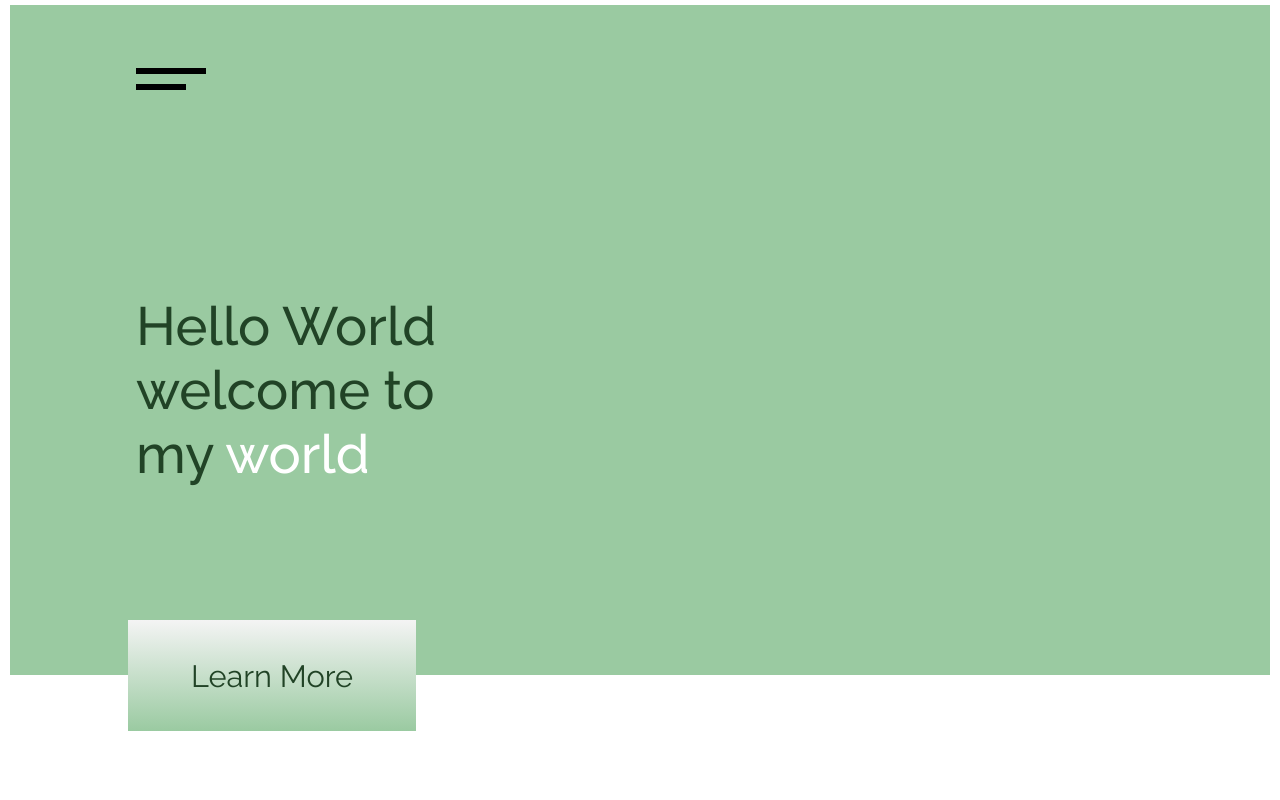
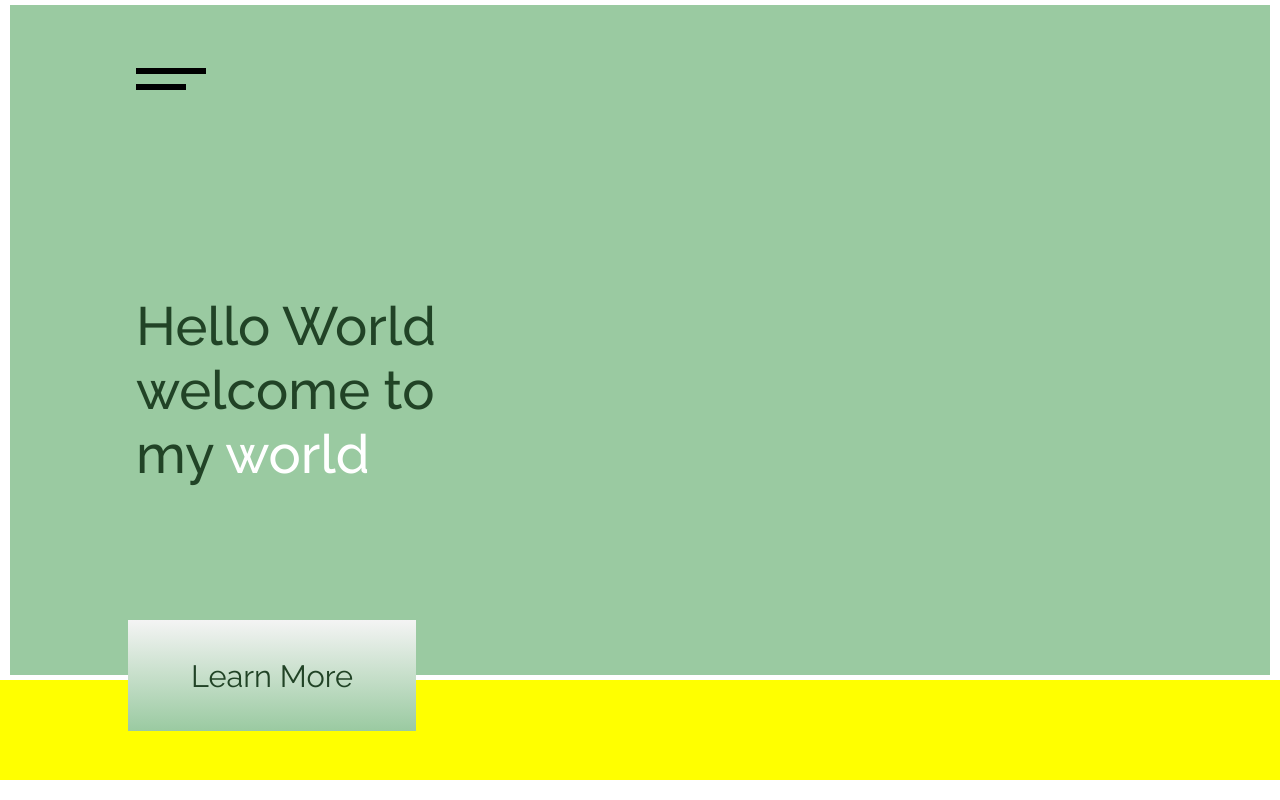
Before and after one commit to michaelpaulcuccia/pixelsandposers, a Next.js app in the folder client/: page / in a window 1280 px wide. Built offline with nearby package versions, Linux system fonts and the light colour scheme.

Commit message:
fullwidth bar!

```diff
--- a/client/pages/index.js
+++ b/client/pages/index.js
@@ -8,6 +8,14 @@ const Wrapper = styled.div`
   width: 100%;
   padding: 5px 10px;
   position: relative;
+  margin: 0 auto;
+  max-width: 1366px;
+`;
+
+const Test = styled.div`
+  height: 100px;
+  width: 100vw;
+  background: yellow;
 `;
 
 export default function Home() {
@@ -30,6 +38,7 @@ export default function Home() {
         content='Learn More'
        />
       </Wrapper>
+      <Test />
     </>
   )
 }
--- a/client/styles/reset.css
+++ b/client/styles/reset.css
@@ -7,8 +7,8 @@
 }
 
 html, body {
-  max-width: 1366px;
-  margin: 0 auto;
+  /* max-width: 1366px;
+  margin: 0 auto; */
   font-family: 'Raleway', sans-serif;
 }
 
```
